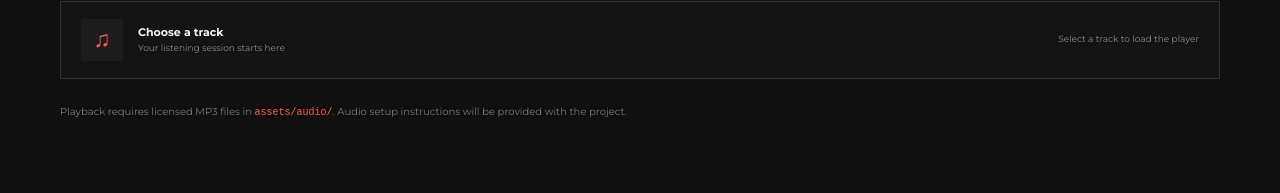
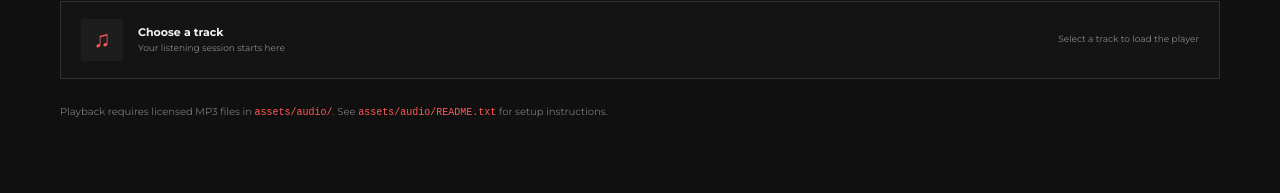
Before and after one commit to jangrasneha5-maker/Web-Dev-Project-Upgraded, a plain HTML site: page music.html in a window 1280 px wide. Shown: the part 2172-2365 px from the top of the page. Drawn offline with Linux system fonts and the light colour scheme.

Commit message:
docs(audio): add local audio setup instructions

```diff
--- a/music.html
+++ b/music.html
@@ -426,7 +426,7 @@
 <p class="music-note">
   Playback requires licensed MP3 files in
   <code>assets/audio/</code>.
-  Audio setup instructions will be provided with the project.
+  See <code>assets/audio/README.txt</code> for setup instructions.
 </p>
       </div>
     </section>
```
Also changed, not shown: assets/audio/README.txt (added).
